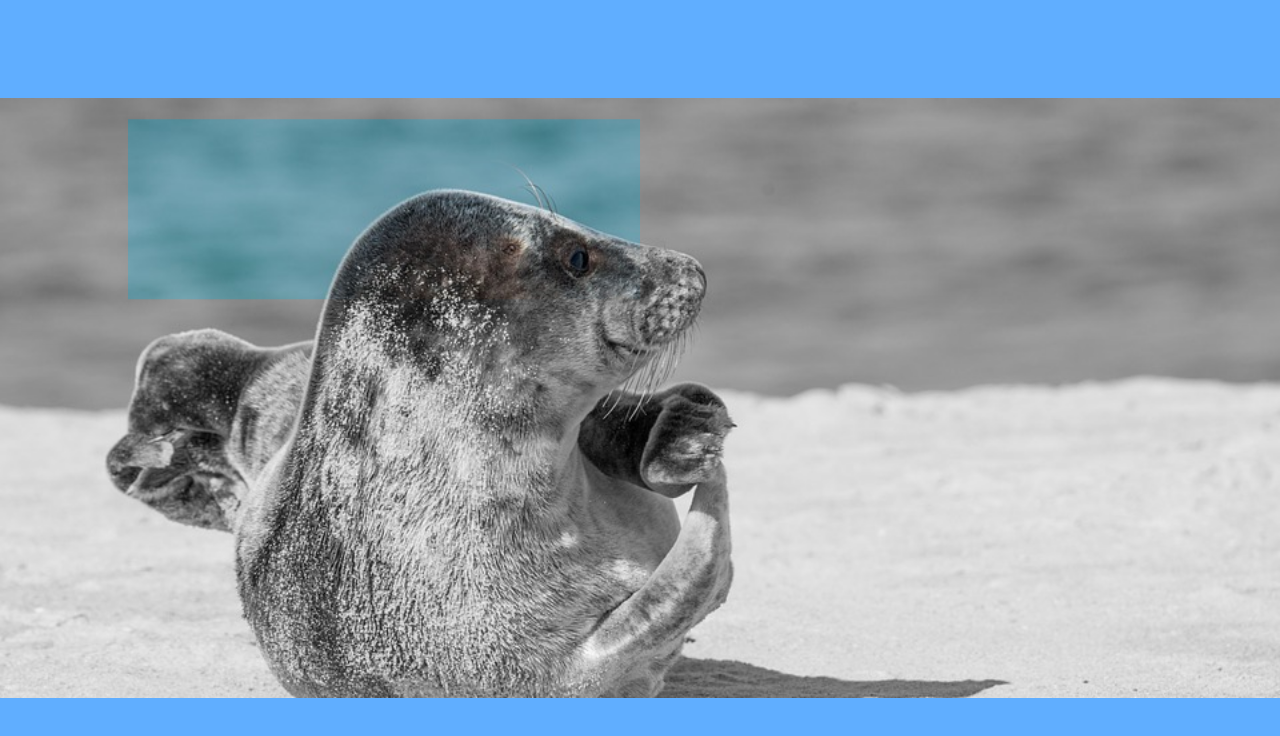
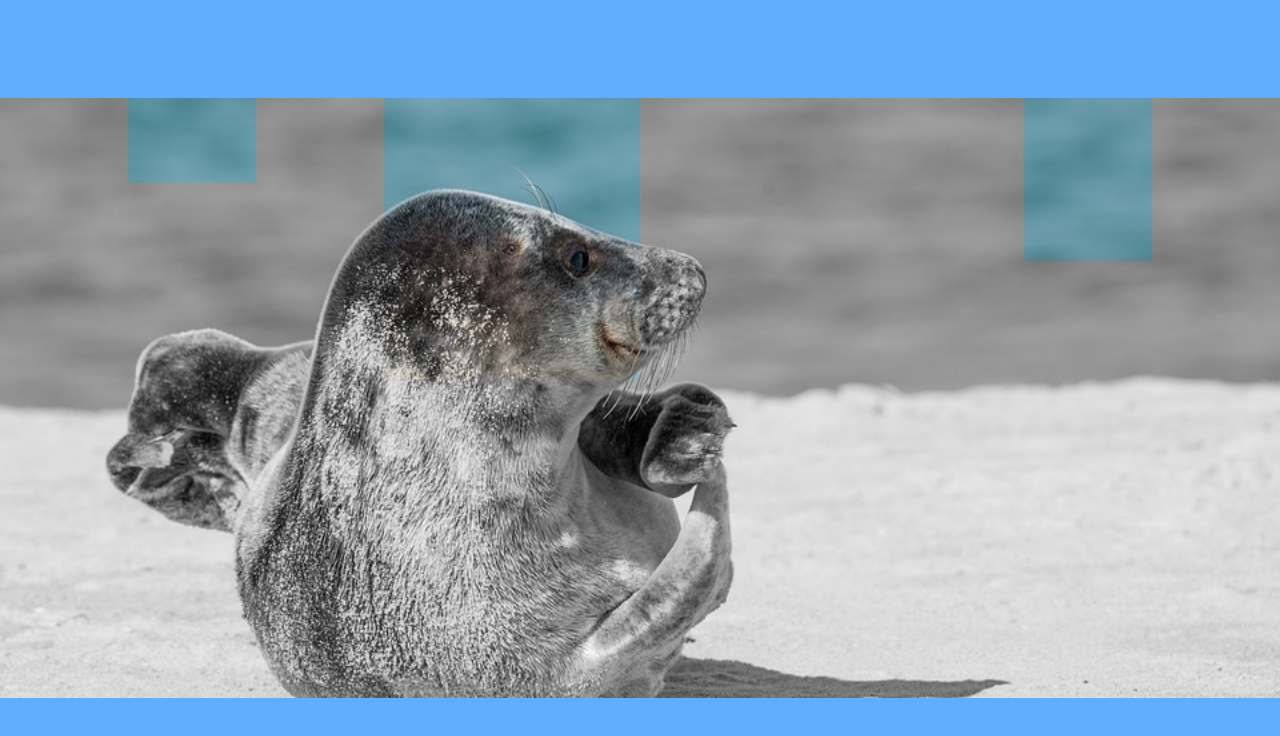
Before and after one commit to lemehovskiy/parallaxColorBars, a website: page demo/index.html in a window 1280 px wide. Shown: the part 552-1288 px from the top of the page. Drawn offline with Linux system fonts and the light colour scheme.

Commit message:
demo fix

```diff
--- a/demo/index.html
+++ b/demo/index.html
@@ -3,7 +3,7 @@
 <head>
     <meta charset="UTF-8">
     <meta name="viewport" content="width=device-width, initial-scale=1">
-    <title>Parallax example</title>
+    <title>Parallax Color Bars example</title>
 
     <link rel="stylesheet" href="style.css">
 
@@ -25,13 +25,19 @@
 
     <div class="parallax-color-bar-section-background back-img" style="background-image: url('imgs/img1.jpg')"></div>
 
-    <div class="parallax-color-bar" data-parallax-color-bar='{"left": 10, "top": 10, "width": 20, "height": 30, "shift": 50, "duration": 1}'>
+    <div class="parallax-color-bar" data-parallax-color-bar='{"left": 10, "top": 10, "width": 10, "height": 30, "shift": 200, "duration": 2}'>
 
         <div class="parallax-color-bar-background back-img" style="background-image: url('imgs/img1.jpg')"></div>
 
     </div>
 
-    <div class="parallax-color-bar" data-parallax-color-bar='{"left": 30, "top": 10, "width": 20, "height": 30, "shift": 50, "duration": 1}'>
+    <div class="parallax-color-bar" data-parallax-color-bar='{"left": 30, "top": 10, "width": 20, "height": 50, "shift": 100, "duration": 2}'>
+
+        <div class="parallax-color-bar-background back-img" style="background-image: url('imgs/img1.jpg')"></div>
+
+    </div>
+
+    <div class="parallax-color-bar" data-parallax-color-bar='{"left": 80, "top": 10, "width": 10, "height": 30, "shift": 100, "duration": 2}'>
 
         <div class="parallax-color-bar-background back-img" style="background-image: url('imgs/img1.jpg')"></div>
 
@@ -56,10 +62,6 @@
 
 <script>
 
-//    $('.parallax-move').parallaxContent({
-//
-//    });
-
     $('.parallax-color-bar-section').parallaxColorBars();
 
 </script>
```
Also changed, not shown: build/parallaxColorBars.js, 2 other files.
